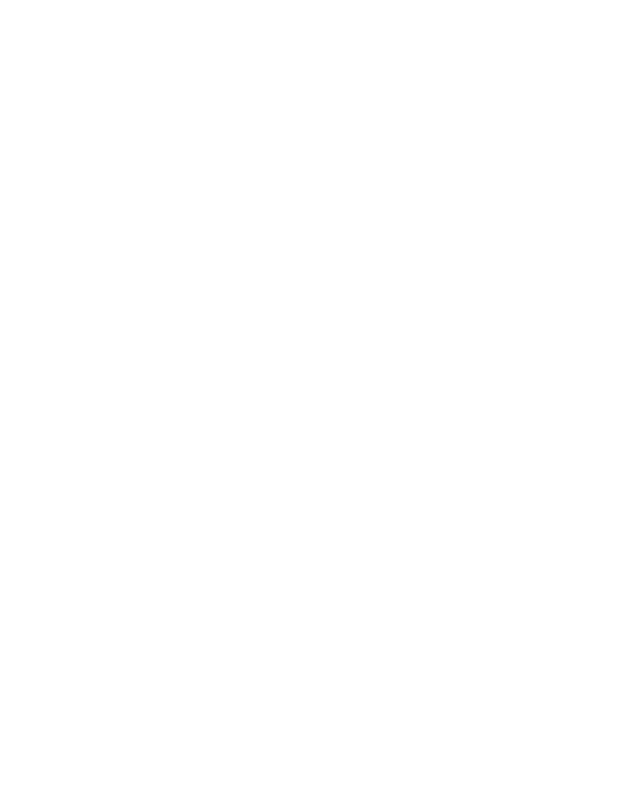
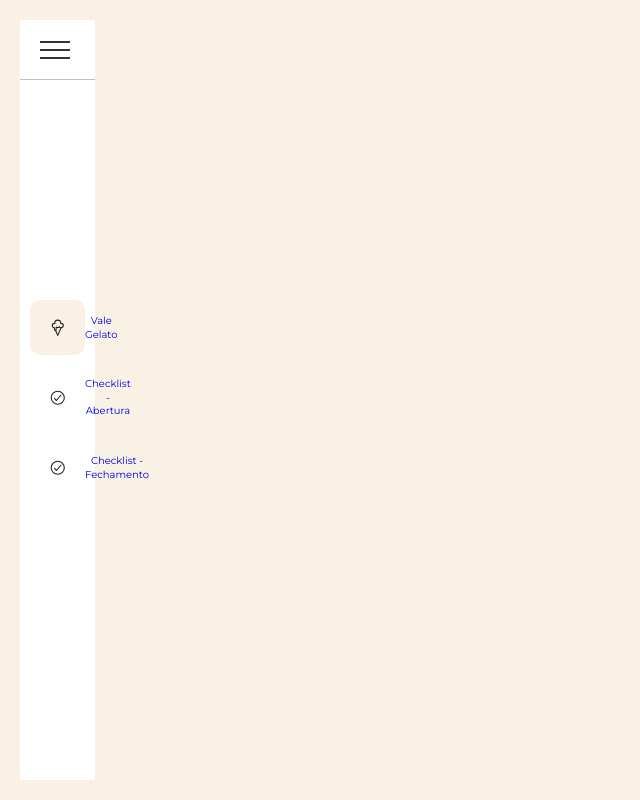
Before and after one commit to henriquenocera/carmellagelateria, an Astro site: page / in a window 1280 px wide. Shown: the whole page, without its empty margins (0-640 px from the left). Built offline with nearby package versions, Linux system fonts and the light colour scheme; Astro itself is replaced by a stand-in of ours.

Commit message:
new test

```diff
--- a/src/layouts/Layout.astro
+++ b/src/layouts/Layout.astro
@@ -12,10 +12,13 @@
 	<link rel="preconnect" href="https://fonts.googleapis.com">
 	<link rel="preconnect" href="https://fonts.gstatic.com" crossorigin>
 	<link href="https://fonts.googleapis.com/css2?family=Montserrat:wght@400;600&display=swap" rel="stylesheet">
+
 </head>
 
 <body>
 	<slot />
+	<script type="module" src="https://unpkg.com/ionicons@7.1.0/dist/ionicons/ionicons.esm.js"></script>
+	<script nomodule src="https://unpkg.com/ionicons@7.1.0/dist/ionicons/ionicons.js"></script>
 </body>
 
 </html>
--- a/src/pages/index.astro
+++ b/src/pages/index.astro
@@ -3,5 +3,166 @@
 ---
 
 <Layout>
-	<!-- Silence is golden -->
+	<div class="navigation">
+		<div class="menuToggle"></div>
+			<ul>
+				<li class="list active">
+					<a href="#">
+						<span class="icon"><ion-icon name="ice-cream-outline"></ion-icon></span>
+						<span class="text">Vale Gelato</span>
+					</a>
+				</li>
+				<li class="list">
+					<a href="#">
+						<span class="icon"><ion-icon name="checkmark-circle-outline"></ion-icon></span>
+						<span class="text">Checklist - Abertura</span>
+					</a>
+				</li>
+				<li class="list">
+					<a href="#">
+						<span class="icon"><ion-icon name="checkmark-circle-outline"></ion-icon></span>
+						<span class="text">Checklist - Fechamento</span>
+					</a>
+				</li>
+
+			</ul>
+	</div>
+
 </Layout>
+
+<script>
+	const menuToggle = document.querySelector(".menuToggle")
+	const navigation = document.querySelector(".navigation")
+	menuToggle.onclick = function() {
+		navigation.classList.toggle('open')
+	}
+</script>
+
+<style lang="scss">
+
+  :root {
+    font-size: 62.5%;
+  }
+
+  * {
+    margin: 0;
+    padding: 0;
+    border: 0;
+    box-sizing: border-box;
+  }
+  html, body {
+    background: #f9f2e4;
+
+    overflow-x: hidden;
+
+    text-rendering: optimizeSpeed;
+    line-height: 1.35;
+    font-weight: 400;
+    font-family: "Montserrat", sans-serif;
+  }
+
+	.navigation {
+		position: fixed;
+		inset: 20px 0 20px 20px;
+		width: 75px;
+		background:#fff;
+		transition: 0.5s;
+		display: flex;
+		justify-content: center;
+		align-items: center;
+	}
+	.navigation.open {
+		width: 250px;
+	}
+	.navigation .menuToggle {
+		position: absolute;
+		top: 0;
+		left: 0;
+		width: 100%;
+		height: 60px;
+		border-bottom: 1px solid rgba(0, 0, 0, 0.25);
+		cursor: pointer;
+		display: flex;
+		justify-content: flex-start;
+		align-items: center;
+		padding: 0 20px;
+	}
+	.navigation .menuToggle::before {
+		content: "";
+		position: absolute;
+		width: 30px;
+		height: 2px;
+		background: #333;
+		transform: translateY(-8px);
+		transition: 0.5s;
+	}
+	.navigation.open .menuToggle::before {
+		transform: translateY(0px) rotate(45deg);
+	}
+	.navigation .menuToggle::after {
+		content: "";
+		position: absolute;
+		width: 30px;
+		height: 2px;
+		background: #333;
+		transform: translateY(8px);
+		transition: 0.5s;
+		box-shadow: 0 -8px 0 #333;
+	}
+	.navigation.open .menuToggle::after {
+		transform: translateY(0px) rotate(-45deg);
+		box-shadow: 0 0 0 #333;
+	}
+	.navigation ul {
+		display: flex;
+		flex-direction: column;
+		gap: 10px;
+		width: 100%;
+	}
+	.navigation ul li {
+		list-style: none;
+		position: relative;
+		width: 100%;
+		height: 60px;
+		padding: 0 10px;
+		transition: 0.5s;
+	}
+	.navigation ul li a {
+		position: relative;
+		display: flex;
+		align-items: center;
+		justify-content: flex-start;
+		text-align: center;
+		text-decoration: none;
+	}
+	.navigation ul li a .icon{
+		position: relative;
+		display: block;
+		min-width: 55px;
+		height: 55px;
+		line-height: 60px;
+		transition: 0.5s;
+		border-radius: 10px;
+		font-size: 1.75rem;
+		color: #222;
+
+	}
+	.navigation ul li.active a .icon{
+background: #f9f2e4;
+
+	}
+
+
+  /* Main Container class */
+  .container {
+    width: 100%;
+    max-width: 1060px;
+    padding: 2rem 2rem;
+    margin-right: auto;
+    margin-left: auto;
+    display: flex;
+    justify-content: center;
+    align-items: center;
+    flex-direction: column;
+  }
+</style>
```
